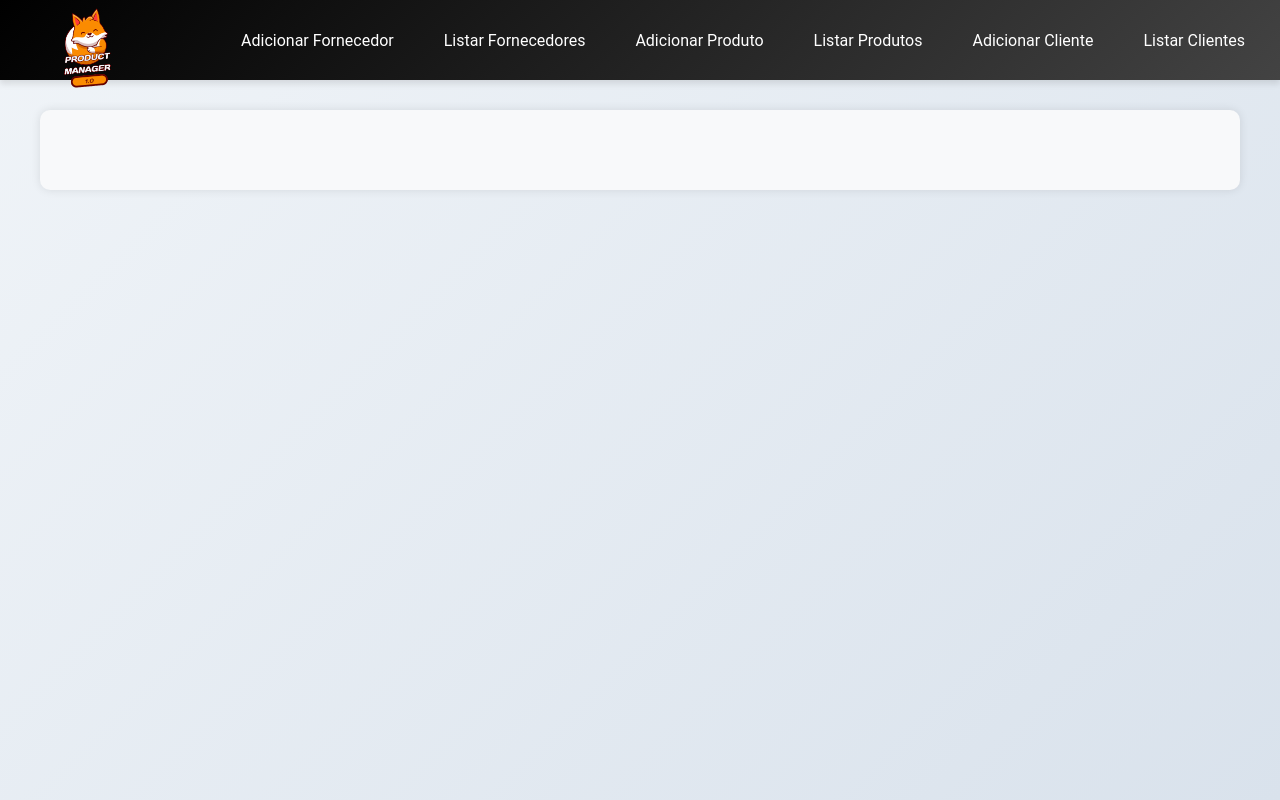
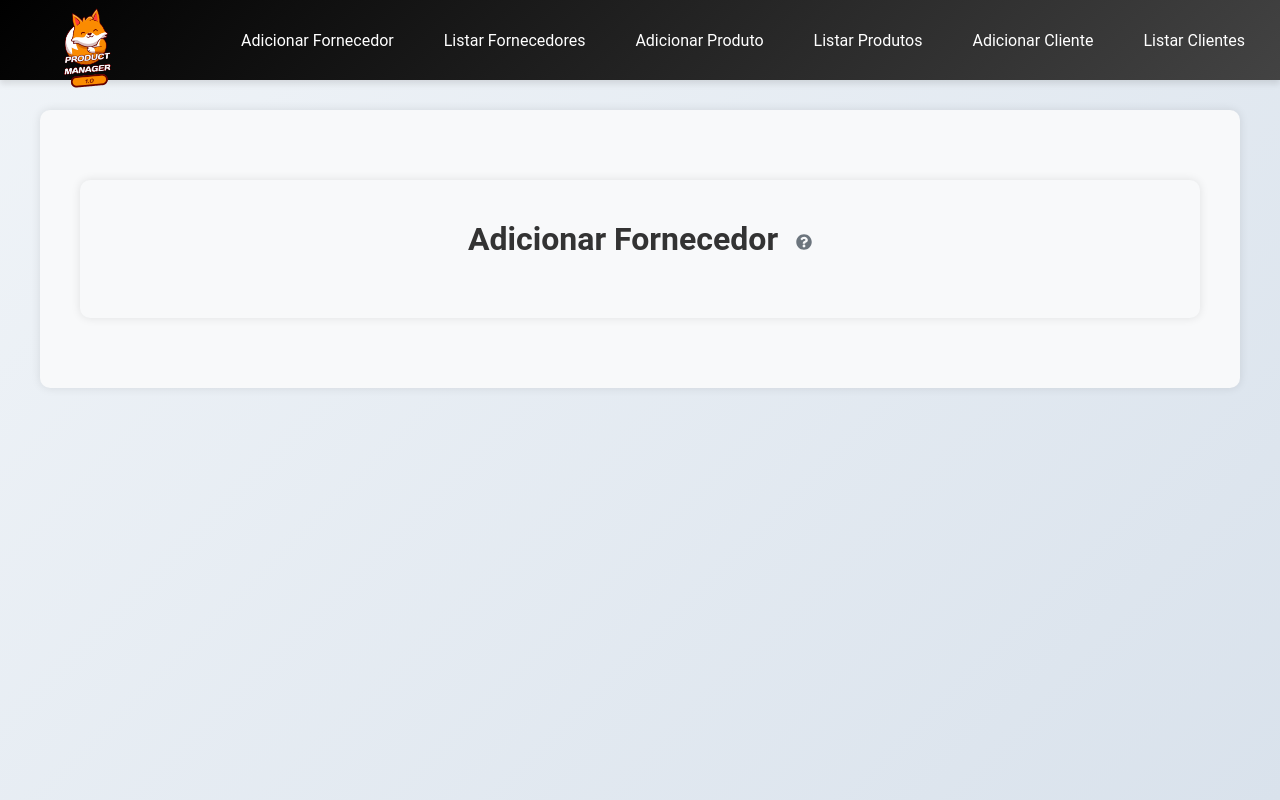
Before and after one commit to LucasVynicius/gerenciador_de_produtos_front, a React (Vite) app in the folder gerenciador_de_produtos/: page /add-fornecedores in a window 1280 px wide. Built offline with nearby package versions, Linux system fonts and the light colour scheme.

Commit message:
criação do tootip das pages editar e adicionar fornecedor

```diff
--- a/gerenciador_de_produtos/src/App.jsx
+++ b/gerenciador_de_produtos/src/App.jsx
@@ -1,7 +1,8 @@
 import React from 'react'
 import { BrowserRouter, Routes, Route } from 'react-router-dom'
-import FornecedorList from './pages/fornecedor/FornecedorList'
+import FornecedorList from './pages/Fornecedor/FornecedorList'
 import Navbar from './components/Navbar'
+import FornecedorForm from './pages/Fornecedor/FornecedorForm'
 
 const App = () => {
   return (
@@ -11,6 +12,8 @@
         <Routes>
           <Route path="/" element={<FornecedorList />} />
           <Route path="/listar-fornecedores" element={<FornecedorList />} />
+          <Route path="/add-fornecedores" element={<FornecedorForm/>} />
+          <Route path="/edit-fornecedores/:id" element={<FornecedorForm/>} />
         </Routes>
       </div>
     </BrowserRouter>
--- a/gerenciador_de_produtos/src/index.css
+++ b/gerenciador_de_produtos/src/index.css
@@ -1,3 +1,4 @@
+/* Reset */
 * {
   margin: 0;
   padding: 0;
@@ -305,29 +306,12 @@
 /* Avatar e Dropdown */
 .avatar-container {
   position: relative;
-  display: flex;
-  flex-direction: column;
-  align-items: center;
-  gap: 5px;
-}
-
-.avatar-info {
-  display: flex;
-  flex-direction: column;
-  align-items: center;
-  cursor: pointer;
 }
 
 .avatar-icon {
   font-size: 2rem;
   color: #ffffff;
-}
-
-.logged-user-email {
-  color: #ffffff;
-  font-size: 0.9rem;
-  margin-top: 5px;
-  text-align: center;
+  cursor: pointer;
 }
 
 .dropdown-menu {
--- a/gerenciador_de_produtos/src/pages/fornecedor/FornecedorForm.jsx
+++ b/gerenciador_de_produtos/src/pages/fornecedor/FornecedorForm.jsx
@@ -1,13 +1,40 @@
-import React from 'react'
+import React, { useState } from 'react'
+import { FaQuestionCircle } from 'react-icons/fa';
+import { useParams } from 'react-router-dom';
 
 const FornecedorForm = () => {
 
     const [fornecedor, setFornecedor] = useState({ nome: '', cnpj: '',
         email: ''
     });
+    const [tooltipAberto, setTooltipAberto] = useState(false)
+    const { id } = useParams();
+
+    const toggleToolTip = () => {
+      setTooltipAberto(!tooltipAberto)
+    }
 
   return (
-    <div>FornecedorForm</div>
+    <div className='form-container'>
+      <h2 style={{position: 'relative'}}>
+          {id ? 'Editar Fornecedor' : 'Adicionar Fornecedor'}
+          {'  '}
+          <FaQuestionCircle
+              className="tooltip-icon"
+              onClick={toggleToolTip}
+          />
+          {tooltipAberto && (
+              <div className="tooltip">
+                {id ? 'Nesta tela, você pode editar as informações de um fornecedor existente.'
+                : 'Nesta tela, você pode adicionar um novo fornecedor no sistema.'
+                }
+              </div>
+            )}
+      </h2>
+
+
+
+    </div>
   )
 }
 
--- a/gerenciador_de_produtos/src/pages/fornecedor/FornecedorList.jsx
+++ b/gerenciador_de_produtos/src/pages/fornecedor/FornecedorList.jsx
@@ -7,6 +7,7 @@
   FaTrash,
   FaExclamationTriangle,
   FaCheckCircle,
+  FaQuestionCircle,
 } from "react-icons/fa";
 import Modal from 'react-modal'
 
@@ -15,7 +16,8 @@
     const [fornecedores, setFornecedores] = useState([]);
     const [fornecedorSelecionado, setFornecedorSelecionado] = useState(null);
     const [modalAberto, setModalAberto] = useState(false);
-    const [modalSucessoAberto, setModalSucessoAberto] = useState(false)
+    const [modalSucessoAberto, setModalSucessoAberto] = useState(false);
+    const [tooltipAberto, setTooltipAberto] = useState(false)
 
     useEffect(() => {
         const buscarForncedores = () => {
@@ -57,13 +59,24 @@
       })
     }
 
+    const toggleToolTip = () => {
+      setTooltipAberto(!tooltipAberto)
+    }
 
   return (
     <div className="container mt-5">
-      <h2 className="mb-4">Lista de Fornecedor</h2>
+      <h2 className="mb-4" style={{position: 'relative'}}>Lista de Fornecedor{''}
+      <FaQuestionCircle className="tooltip-icon" onClick={toggleToolTip}/>
+        {tooltipAberto && (
+          <div className='tooltip'>
+            Aqui você pode ver, editar ou excluir fornecedores cadastrados no sistema.
+          </div>
+        )}
+      </h2>
       <Link to="/add-fornecedores" className="btn btn-primary mb-2">
         <FaPlus className="icon" /> Adicionar Fornecedor
       </Link>
+
       <table className="table">
         <thead>
           <tr>
```
